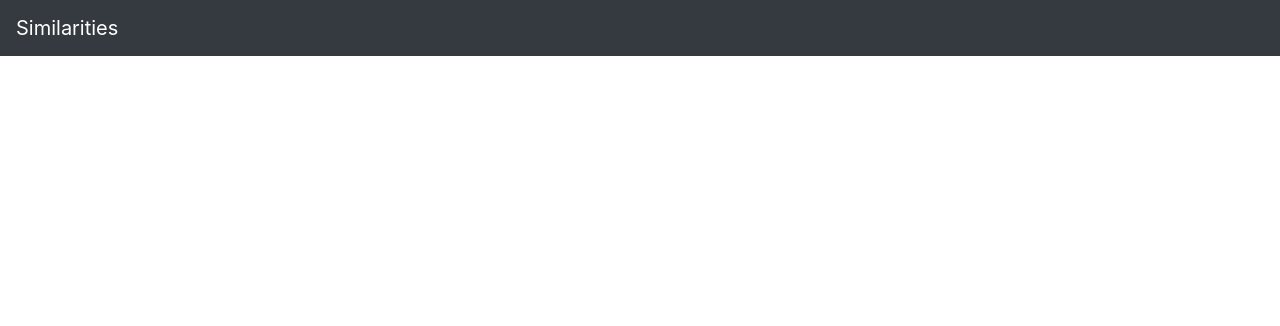
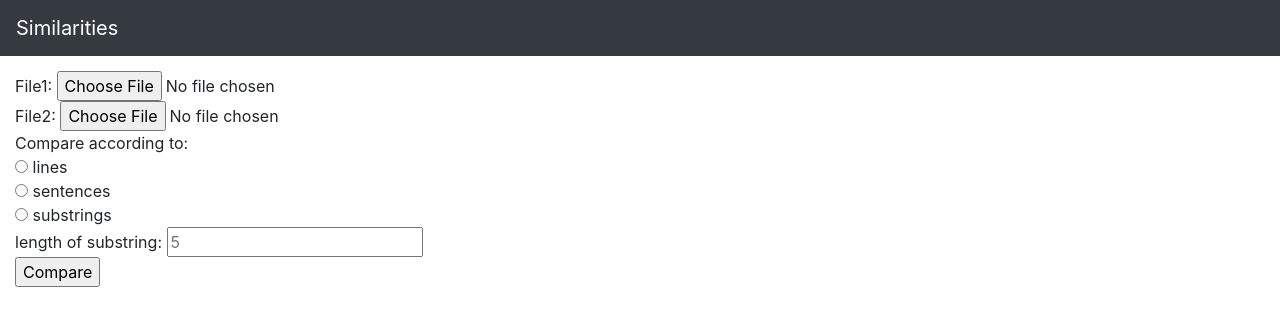
Before and after one commit to zseen/cs50, a Flask app: page / in a window 1280 px wide. Shown: the top 326 px of the page. Run offline with Flask 2, Linux system fonts and the light colour scheme; some libraries are stand-ins or nearby versions.

Commit message:
Week5 - Add a working version of index.html, needs refactoring

```diff
--- a/Week5/similarities/templates/index.html
+++ b/Week5/similarities/templates/index.html
@@ -4,8 +4,17 @@
 
     <div class="col">
         <form action="/compare" enctype="multipart/form-data" method="post">
+            File1: <input type="file" name='file1'/><br>
+            File2: <input type="file" name='file2'/><br>
 
-            <!-- TODO -->
+            Compare according to:
+            <br><input type="radio" name="algorithm" value="lines" > lines <br>
+            <input type="radio" name="algorithm" value="sentences"> sentences <br>
+            <input type="radio" name="algorithm" value="substrings"> substrings <br>
+
+            length of substring: <input type="number" name="length" placeholder="5"/><br>
+
+            <button type="submit">Compare</button>
 
         </form>
     </div>
```
